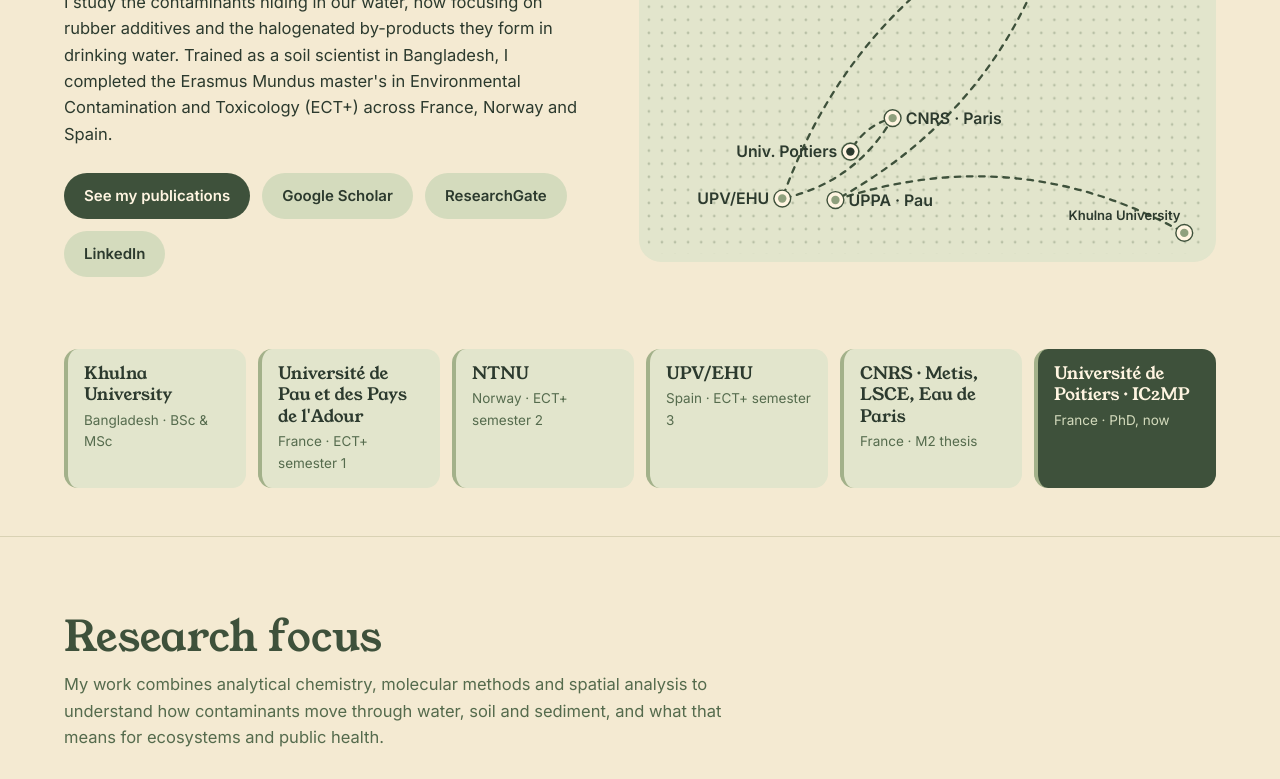
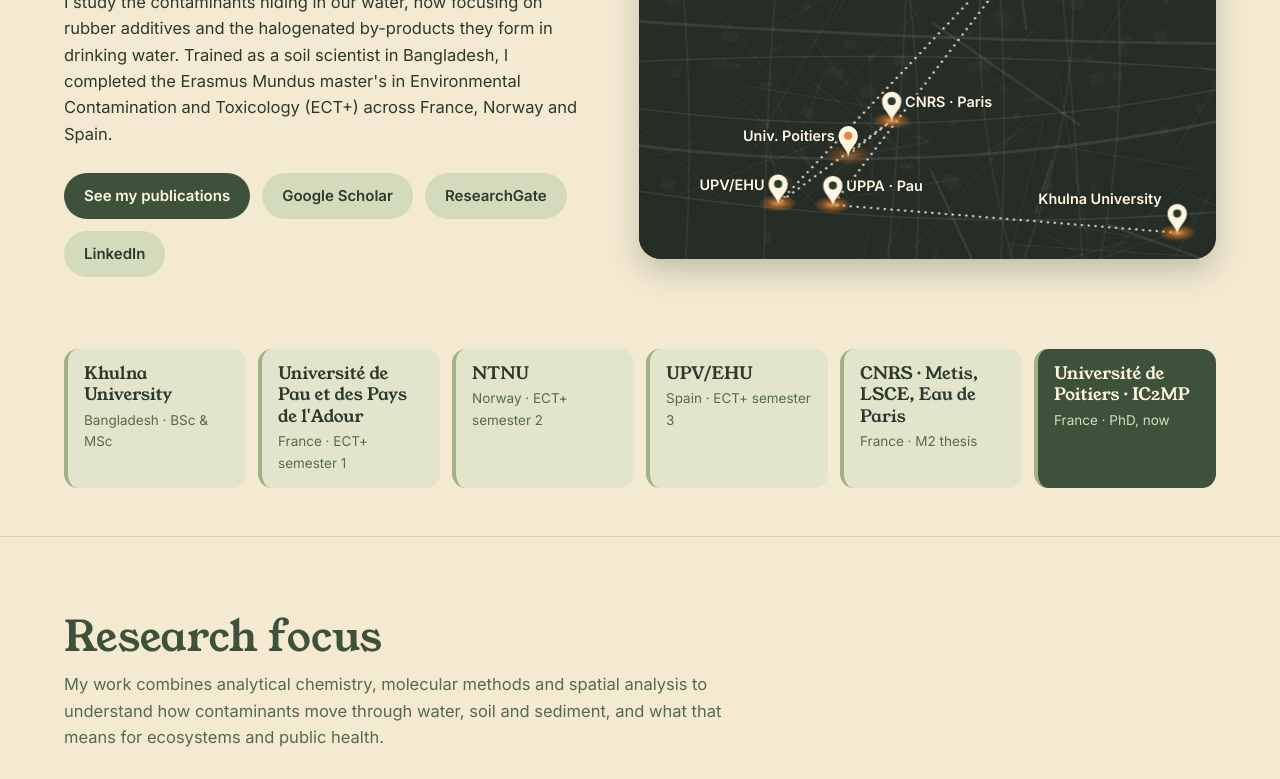
Before and after one commit to asifmahmud-researcher/asifmahmud-researcher.github.io, a plain HTML site: page index.html in a window 1280 px wide. Shown: the part 286-1065 px from the top of the page. Drawn offline with Linux system fonts and the light colour scheme.

Commit message:
Update index.html

```diff
--- a/index.html
+++ b/index.html
@@ -46,7 +46,7 @@ nav a:hover,nav a:focus-visible{background:rgba(255,245,225,.12);opacity:1;outli
 .btn.solid{background:var(--g2);color:var(--cream)}
 .btn.solid:hover{background:var(--g1)}
 .btn:focus-visible,button:focus-visible,input:focus-visible,.links a:focus-visible{outline:3px solid var(--g4);outline-offset:2px}
-.map{background:var(--tint);border-radius:22px;padding:8px}
+.map{background:#262d27;border-radius:22px;overflow:hidden;box-shadow:0 12px 30px rgba(44,58,46,.25)}
 .map svg{display:block;width:100%;height:auto}
 .route{stroke-dasharray:6 7;animation:dash 1.6s linear infinite}
 @keyframes dash{to{stroke-dashoffset:-26}}
@@ -182,20 +182,40 @@ footer{padding:22px max(5vw,16px);font-size:14px;color:var(--mute);text-align:ce
 {
 const P=(lon,lat)=>[30+(lon+8)*22.5,20+(65-lat)*15.8];
 const stops=[
- {c:"Khulna University",p:[575,398],a:"end",dx:-4,dy:-14,off:1},
- {c:"UPPA · Pau",p:P(-0.37,43.3),a:"start",dx:14,dy:6},
- {c:"NTNU · Trondheim",p:P(10.4,63.43),a:"end",dx:-14,dy:6},
- {c:"UPV/EHU",p:P(-2.9,43.4),a:"end",dx:-14,dy:6},
- {c:"CNRS · Paris",p:P(2.35,48.85),a:"start",dx:14,dy:6},
- {c:"Univ. Poitiers",p:P(0.34,46.58),a:"end",dx:-14,dy:6}];
-let d=`M${stops[0].p}`;
-for(let i=1;i<stops.length;i++){const[a,b]=[stops[i-1].p,stops[i].p];const mx=(a[0]+b[0])/2,my=(a[1]+b[1])/2,nx=-(b[1]-a[1])*.22,ny=(b[0]-a[0])*.22;d+=` Q${mx+nx},${my+ny} ${b}`;}
-document.getElementById("map").innerHTML=`<defs><pattern id="dots" width="14" height="14" patternUnits="userSpaceOnUse"><circle cx="2" cy="2" r="1.4" fill="#556b4d" opacity=".3"/></pattern></defs>
- <rect width="600" height="420" rx="16" fill="url(#dots)"/>
- <path class="route" d="${d}" fill="none" stroke="#3e513b" stroke-width="2.5" stroke-linecap="round"/>
- ${stops.map((s,i)=>{const[x,y]=s.p;return `${i===stops.length-1?`<circle class="pulse" cx="${x}" cy="${y}" r="8" fill="#6f8464"/>`:""}
- <circle cx="${x}" cy="${y}" r="9" fill="#fff5e1" stroke="#3e513b" stroke-width="1.5"/><circle cx="${x}" cy="${y}" r="4.5" fill="${i===stops.length-1?"#2c3a2e":"#8fa07d"}"/>
- <text x="${x+s.dx}" y="${y+s.dy}" text-anchor="${s.a}" fill="#2c3a2e" font-family="Inter,sans-serif" font-size="${s.off?14:17}" font-weight="600">${s.c}</text>`}).join("")}`;
+ {c:"Khulna University",p:[560,392],a:"end",dx:-16,dy:-30},
+ {c:"UPPA · Pau",p:P(-0.37,43.3),a:"start",dx:14,dy:-14},
+ {c:"NTNU · Trondheim",p:P(10.4,63.43),a:"end",dx:-16,dy:-14},
+ {c:"UPV/EHU",p:P(-2.9,43.4),a:"end",dx:-14,dy:-14},
+ {c:"CNRS · Paris",p:P(2.35,48.85),a:"start",dx:14,dy:-14},
+ {c:"Univ. Poitiers",p:P(0.34,46.58),a:"end",dx:-14,dy:-14}];
+const R=(s=>()=>(s=(s*16807)%2147483647)/2147483647)(7);
+let roads="";
+for(let i=0;i<70;i++){const x=R()*640-20,y=R()*460-20,ang=R()*Math.PI,len=40+R()*160,w=R()<.15?2.4:.9;roads+=`<line x1="${x}" y1="${y}" x2="${x+Math.cos(ang)*len}" y2="${y+Math.sin(ang)*len}" stroke-width="${w}"/>`;}
+for(let i=0;i<9;i++){const y=R()*420,x=R()*600;roads+=`<path d="M-20 ${y} Q300 ${y+(R()-.5)*140} 620 ${y+(R()-.5)*80}" stroke-width="${R()<.4?3:1.6}" fill="none"/><path d="M${x} -20 Q${x+(R()-.5)*120} 210 ${x+(R()-.5)*90} 440" stroke-width="1.4" fill="none"/>`;}
+let blocks="";for(let i=0;i<120;i++){blocks+=`<rect x="${R()*600}" y="${R()*420}" width="${4+R()*14}" height="${4+R()*10}" rx="1.5" transform="rotate(${R()*60-30})"/>`;}
+const d="M"+stops.map(s=>s.p.map(v=>v.toFixed(1)).join(" ")).join(" L");
+const pin=(x,y,i)=>`<g transform="translate(${x} ${y})">
+ <ellipse cx="0" cy="0" rx="20" ry="9" fill="url(#glow)" class="${i===stops.length-1?"pulse":""}"/>
+ <path d="M0 0 C-3 -8 -10 -12 -10 -20 A10 10 0 1 1 10 -20 C10 -12 3 -8 0 0Z" fill="#fff5e1" filter="url(#ds)"/>
+ <circle cx="0" cy="-20" r="4.2" fill="${i===stops.length-1?"#e8843b":"#2c3a2e"}"/></g>`;
+const mapEl=document.getElementById("map");
+mapEl.innerHTML=`<defs>
+ <radialGradient id="glow"><stop offset="0" stop-color="#ffb05c" stop-opacity=".95"/><stop offset=".45" stop-color="#ff8a2a" stop-opacity=".45"/><stop offset="1" stop-color="#ff8a2a" stop-opacity="0"/></radialGradient>
+ <filter id="ds" x="-50%" y="-50%" width="200%" height="200%"><feDropShadow dx="0" dy="1.5" stdDeviation="1.5" flood-color="#000" flood-opacity=".45"/></filter>
+ <filter id="soft" x="-200%" y="-200%" width="500%" height="500%"><feGaussianBlur stdDeviation="2.4"/></filter></defs>
+ <rect width="600" height="420" fill="#262d27"/>
+ <g fill="#ffffff" opacity=".035">${blocks}</g>
+ <g stroke="#ffffff" stroke-opacity=".09" stroke-linecap="round">${roads}</g>
+ <path d="${d}" fill="none" stroke="#fff5e1" stroke-width="2.4" stroke-linecap="round" stroke-dasharray="0.1 7" opacity=".9"/>
+ <path id="mover" d="${d}" fill="none" stroke="#ffa04a" stroke-width="5" stroke-linecap="round" filter="url(#soft)"/>
+ <path id="mover2" d="${d}" fill="none" stroke="#ffd29a" stroke-width="2.2" stroke-linecap="round"/>
+ ${stops.map((s,i)=>pin(s.p[0],s.p[1],i)).join("")}
+ ${stops.map(s=>`<text x="${s.p[0]+s.dx}" y="${s.p[1]+s.dy}" text-anchor="${s.a}" fill="#fff5e1" font-family="Inter,sans-serif" font-size="15" font-weight="600" paint-order="stroke" stroke="#262d27" stroke-width="4" stroke-linejoin="round">${s.c}</text>`).join("")}`;
+const reduce=matchMedia("(prefers-reduced-motion: reduce)").matches;
+["mover","mover2"].forEach(id=>{const el=document.getElementById(id);const L=el.getTotalLength();
+ el.setAttribute("stroke-dasharray",`14 ${L+20}`);
+ if(reduce){el.style.display="none";return}
+ el.animate([{strokeDashoffset:0},{strokeDashoffset:-(L+14)}],{duration:9000,iterations:Infinity,easing:"linear"});});
 
 const un=[["Khulna University","Bangladesh · BSc & MSc"],["Université de Pau et des Pays de l'Adour","France · ECT+ semester 1"],["NTNU","Norway · ECT+ semester 2"],["UPV/EHU","Spain · ECT+ semester 3"],["CNRS · Metis, LSCE, Eau de Paris","France · M2 thesis"],["Université de Poitiers · IC2MP","France · PhD, now",1]];
 document.getElementById("unis").innerHTML=un.map(u=>`<div class="uni${u[2]?" now":""}"><b>${u[0]}</b><span>${u[1]}</span></div>`).join("");
```
